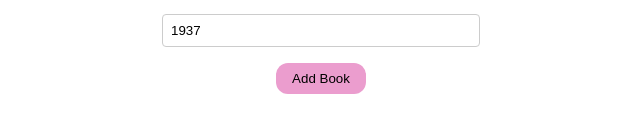
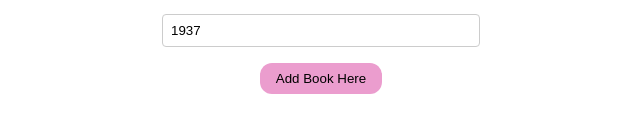
Before and after one commit to clarypham1/coding-marathon1, a React (Vite) app: page / in a window 1280 px wide. Shown: the part 436-568 px from the top of the page, without its empty margins (319-959 px from the left). Built offline with nearby package versions, Linux system fonts and the light colour scheme.

Commit message:
fix: fix some bugs and try to add a background but it doesnt work

```diff
--- a/src/components/BookCollection.jsx
+++ b/src/components/BookCollection.jsx
@@ -54,9 +54,9 @@ const BookCollection = () => {
                 <input type="text" name="language" placeholder="Language" value={formData.language} onChange={handleChangeBook} required />
                 <input type="text" name="edition" placeholder="Edition" value={formData.edition} onChange={handleChangeBook} required />
                 <input type="number" name="pages" placeholder="Pages" value={formData.pages} onChange={handleChangeBook} required />
-                <input type="number" step="0.1" name="rating" placeholder="Rating" value={formData.rating} onChange={handleChangeBook} required />
+                <input type="number" step="1" name="rating" placeholder="Rating" value={formData.rating} onChange={handleChangeBook} required />
                 <input type="number" name="year" placeholder="Year" value={formData.year} onChange={handleChangeBook} required />
-                <button type="submit">Add Book</button>
+                <button type="submit">Add Book Here</button>
             </form>
             <div className="books-center">
                 {booksData.map(book => (
```
